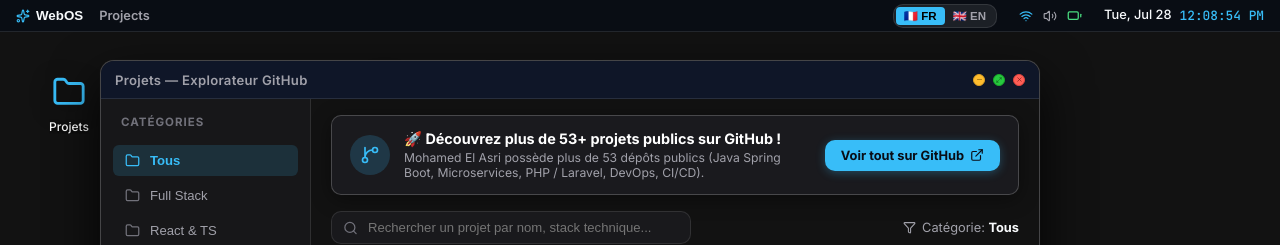
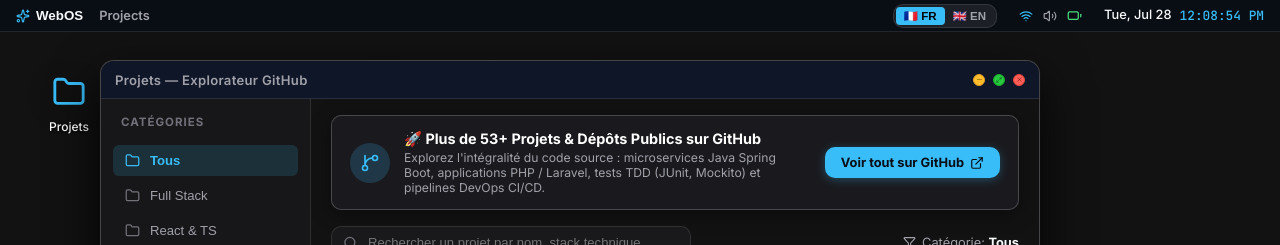
Before and after one commit to mohamedelasri202/portfolio, a React (Vite) app: page / in a window 1280 px wide. Shown: the top 245 px of the page. Built offline with nearby package versions, Linux system fonts and the light colour scheme.

Commit message:
Update-github-banner-text

```diff
--- a/src/apps/FileExplorer.tsx
+++ b/src/apps/FileExplorer.tsx
@@ -152,12 +152,12 @@
             </div>
             <div>
               <h4 style={{ fontSize: '0.9rem', fontWeight: 700, color: '#fff', marginBottom: '2px' }}>
-                {currentLang === 'fr' ? '🚀 Découvrez plus de 53+ projets publics sur GitHub !' : '🚀 Explore 53+ Public Repositories on GitHub!'}
+                {currentLang === 'fr' ? '🚀 Plus de 53+ Projets & Dépôts Publics sur GitHub' : '🚀 Over 53+ Public Repositories Available on GitHub'}
               </h4>
               <p style={{ fontSize: '0.76rem', color: 'var(--text-secondary)' }}>
                 {currentLang === 'fr'
-                  ? 'Mohamed El Asri possède plus de 53 dépôts publics (Java Spring Boot, Microservices, PHP / Laravel, DevOps, CI/CD).'
-                  : 'Mohamed El Asri maintains 53+ public repositories featuring Java Spring Boot, Microservices, PHP / Laravel, and DevOps pipelines.'}
+                  ? 'Explorez l\'intégralité du code source : microservices Java Spring Boot, applications PHP / Laravel, tests TDD (JUnit, Mockito) et pipelines DevOps CI/CD.'
+                  : 'Explore full open-source repositories: Java Spring Boot microservices, PHP / Laravel applications, TDD testing (JUnit, Mockito), and DevOps CI/CD pipelines.'}
               </p>
             </div>
           </div>
```
